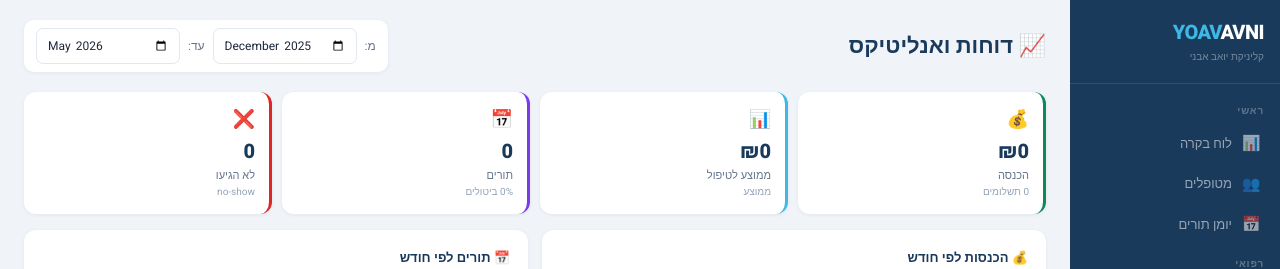
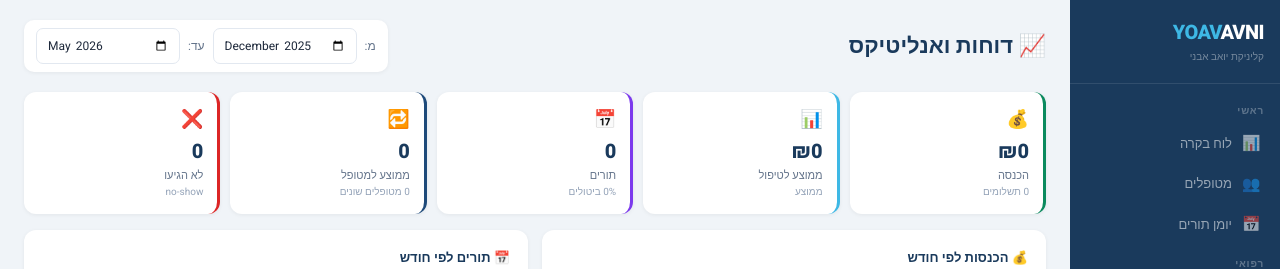
Before and after one commit to yoavavnipt/yoavavni-, a Next.js app: page /reports in a window 1280 px wide. Shown: the top 269 px of the page. Built offline with nearby package versions, Linux system fonts and the light colour scheme; no server answers; the database is empty.

Commit message:
avg per patient

```diff
--- a/src/app/reports/page.tsx
+++ b/src/app/reports/page.tsx
@@ -101,7 +101,10 @@ export default function ReportsPage() {
     const noShow = (apptsAll || []).filter(a => a.status === 'no_show').length
     const avgIncome = paid.length > 0 ? Math.round(totalIncome / paid.length) : 0
 
-    setKpis({ totalIncome, totalAppts, cancelled, noShow, avgIncome, paidCount: paid.length, cancellationRate: totalAppts > 0 ? Math.round((cancelled / totalAppts) * 100) : 0 })
+    const uniquePatients = new Set((apptsAll || []).filter(a => a.status !== 'cancelled').map(a => a.patient_id)).size
+    const avgTreatmentsPerPatient = uniquePatients > 0 ? Math.round(((apptsAll || []).filter(a => a.status !== 'cancelled').length / uniquePatients) * 10) / 10 : 0
+
+    setKpis({ totalIncome, totalAppts, cancelled, noShow, avgIncome, paidCount: paid.length, cancellationRate: totalAppts > 0 ? Math.round((cancelled / totalAppts) * 100) : 0, avgTreatmentsPerPatient, uniquePatients })
 
     // Income by month
     setIncomeByMonth(months.map(m => ({
@@ -195,11 +198,12 @@ export default function ReportsPage() {
         ) : (
           <>
             {/* KPIs */}
-            <div style={{ display: 'grid', gridTemplateColumns: 'repeat(4,1fr)', gap: '10px', marginBottom: '16px' }}>
+            <div style={{ display: 'grid', gridTemplateColumns: 'repeat(5,1fr)', gap: '10px', marginBottom: '16px' }}>
               {[
                 { label: 'הכנסה', value: `₪${kpis.totalIncome?.toLocaleString()}`, icon: '💰', color: '#0b8a5e', sub: `${kpis.paidCount} תשלומים` },
                 { label: 'ממוצע לטיפול', value: `₪${kpis.avgIncome}`, icon: '📊', color: '#3eb8e5', sub: 'ממוצע' },
                 { label: 'תורים', value: kpis.totalAppts, icon: '📅', color: '#7c3aed', sub: `${kpis.cancellationRate}% ביטולים` },
+                { label: 'ממוצע למטופל', value: kpis.avgTreatmentsPerPatient, icon: '🔁', color: '#1e4a7a', sub: `${kpis.uniquePatients} מטופלים שונים` },
                 { label: 'לא הגיעו', value: kpis.noShow, icon: '❌', color: '#dc2626', sub: 'no-show' },
               ].map(k => (
                 <div key={k.label} style={{ background: '#fff', borderRadius: '12px', padding: '14px', borderRight: `3px solid ${k.color}`, boxShadow: '0 1px 4px rgba(0,0,0,0.06)' }}>
```
